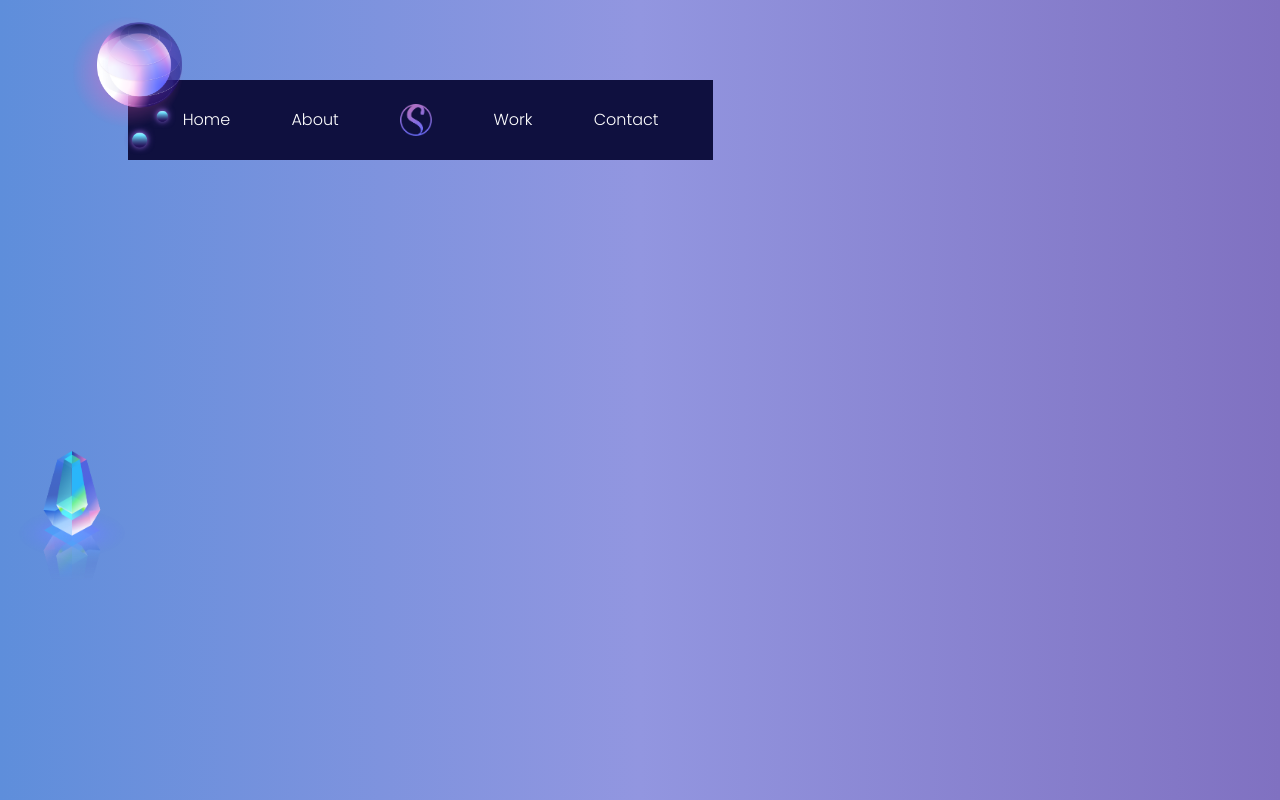
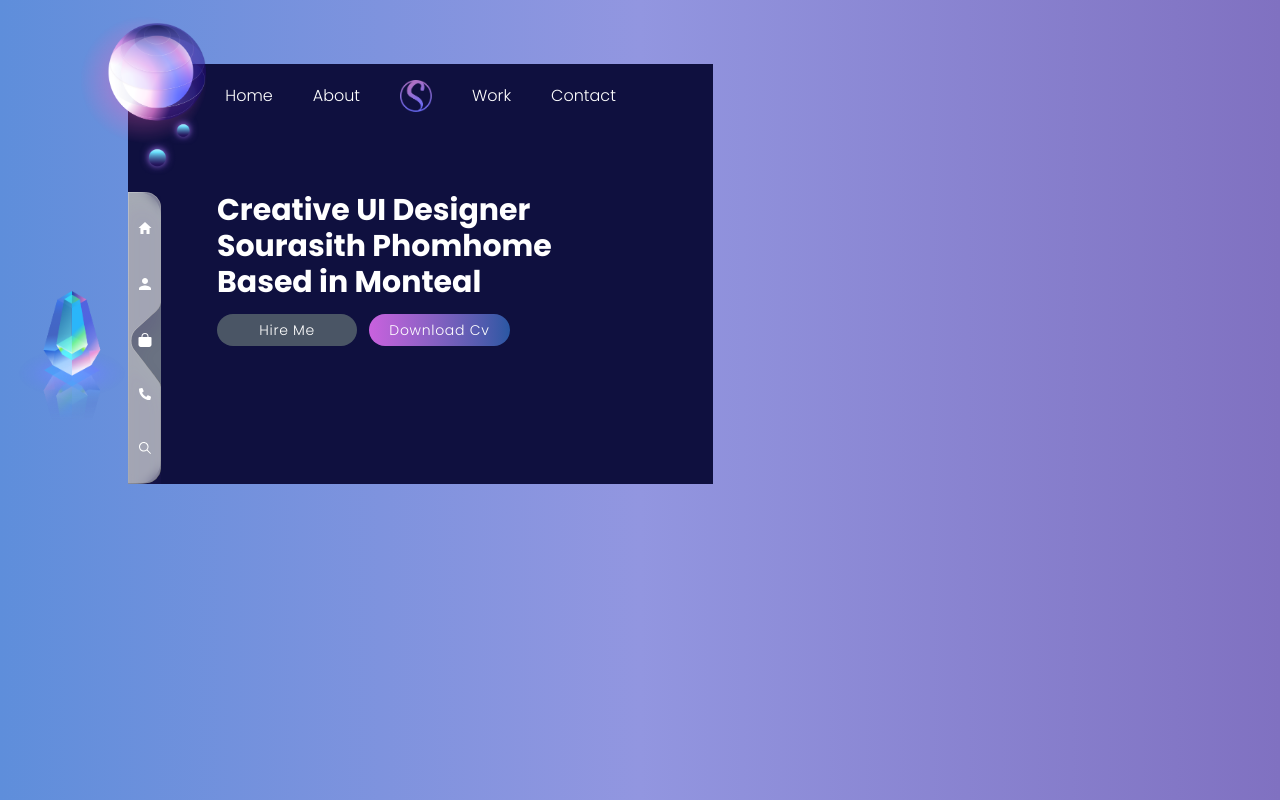
Before and after one commit to ZENA-MELAD/Task-Portfolio, a React (Vite) app: page / in a window 1280 px wide. Built offline with nearby package versions, Linux system fonts and the light colour scheme.

Commit message:
Create SideMenu and Home Section

```diff
--- a/package.json
+++ b/package.json
@@ -14,6 +14,7 @@
     "hamburger-react": "^2.5.2",
     "react": "^19.2.0",
     "react-dom": "^19.2.0",
+    "react-icons": "^5.5.0",
     "tailwindcss": "^4.1.18"
   },
   "devDependencies": {
--- a/src/App.jsx
+++ b/src/App.jsx
@@ -3,9 +3,9 @@ import Portfolio from "./pages/Portfolio/Portfolio";
 import Img from "../src/assets/images/Group 1166.png";
 function App() {
   return (
-    <div className="w-full h-screen py-10">
+    <div className="w-full h-screen py-6 relative">
       <Portfolio />
-      <div className=" w-20  relative  top-48 left-1 md:w-28 md:top-64 md:left-4 lg:top-72">
+      <div className=" w-20 absolute  top-48 left-1 md:w-28 md:top-64 md:left-4 lg:top-72">
         <img src={Img} />
       </div>
     </div>
@@ -13,3 +13,24 @@ function App() {
 }
 
 export default App;
+
+
+
+
+
+//  <svg width="0" height="0" className="absolute">
+//           <defs>
+//             <clipPath id="refinedCurve" clipPathUnits="objectBoundingBox">
+//               <path
+//                 d="M 0.5,0
+//                        H 0.8 C 0.9,0 1,0.05 1,0.1
+//                        V 0.4
+//                        C 0.8,0.42 0.8,0.58 1,0.6
+//                        V 0.9 C 1,0.95 0.9,1 0.8,1
+//                        H 0.2 C 0.1,1 0,0.95 0,0.9
+//                        V 0.1 C 0,0.05 0.1,0 0.2,0
+//                        Z"
+//               />
+//             </clipPath>
+//           </defs>
+//         </svg>
--- /dev/null
+++ b/src/Sections/Home/Home.jsx
@@ -0,0 +1,19 @@
+import React from "react";
+import ActionButton from "../../components/UI/ActionButton/ActionButton";
+
+const Home = () => {
+  return (
+    <div className="flex flex-col gap-y-3.5 w-3/5 mt-16">
+      <h1 className="font-bold text-3xl">Creative UI Designer Sourasith Phomhome Based in Monteal</h1>
+      <div className=" flex justify-center items-center gap-x-3 w-10/12">
+        <ActionButton label="hire me" color="bg-gray-600" />
+        <ActionButton
+          label="download cv"
+          color="bg-gradient-to-r from-[#C961DE] to-[#2957A3]"
+        />
+      </div>
+    </div>
+  );
+};
+
+export default Home;
--- a/src/components/FrameOne/FrameOne.jsx
+++ b/src/components/FrameOne/FrameOne.jsx
@@ -1,13 +1,19 @@
 import React from "react";
 import Navbar from "../UI/Navbar/Navbar";
 import Img from "../../assets/images/Group 1184 (1).png";
+import SideMenu from "../UI/SideMenu/SideMenu";
+import Home from "../../Sections/Home/Home";
 const FrameOne = () => {
   return (
     <div className="bg-primary relative mt-10 w-11/12 sm:w-full lg:w-2/3">
-          <div className="w-16 absolute z-20 -left-6 -top-8 md:w-28 md:-top-16 md:-left-16 lg:-left-14">
+          <div className="w-16 absolute z-20 -left-6 -top-8 md:w-28 md:-top-16 md:-left-16 lg:-top-12 lg:-left-12 lg:w-32">
         <img src={Img} alt="this is a one image" className="w-full" />
       </div>
      <Navbar />
+     <div className="flex gap-x-14 items-start ">
+       <SideMenu/>
+       <Home/>
+     </div>
 
     </div>
   );
--- /dev/null
+++ b/src/components/SvgComponent/SvgComponent.jsx
@@ -0,0 +1,79 @@
+import * as React from "react"
+const SvgComponent = (props) => (
+  <svg
+    xmlns="http://www.w3.org/2000/svg"
+    width={33}
+    height={292}
+    fill="none"
+    {...props}
+  >
+    <foreignObject width={66.535} height={333.142} x={-16.607} y={-8.375}>
+      <div
+        xmlns="http://www.w3.org/1999/xhtml"
+        style={{
+          backdropFilter: "blur(4.19px)",
+          clipPath: "url(#a)",
+          height: "100%",
+          width: "100%",
+        }}
+      />
+    </foreignObject>
+    <g data-figma-bg-blur-radius={8.375} filter="url(#b)">
+      <path
+        fill="#fff"
+        fillOpacity={0.4}
+        d="M0 0h6.89c9.252 0 13.878 0 17.411 1.8a16.518 16.518 0 0 1 7.219 7.22c1.8 3.533 1.8 8.158 1.8 17.41v76.231c0 4.6 0 6.9-.529 8.939-.871 3.362-.344 2.19-2.282 5.072-1.176 1.748-8.041 7.831-21.772 19.998-3.207 2.841-5.405 6.721-5.405 12.021 0 3.784 1.12 6.727 2.928 9.014 16.355 20.69 24.532 31.036 25.282 32.52 1.674 3.308.708.529 1.447 4.162.331 1.63.331-.94.331.088v70.647c0 9.252 0 13.877-1.8 17.411a16.513 16.513 0 0 1-7.219 7.218c-3.533 1.801-8.159 1.801-17.41 1.801H0V0Z"
+      />
+      <path
+        stroke="url(#c)"
+        strokeWidth={0.554}
+        d="M6.89.276c4.63 0 8.087.001 10.828.225 2.737.224 4.737.669 6.458 1.546a16.242 16.242 0 0 1 7.098 7.098c.877 1.72 1.322 3.72 1.545 6.457.224 2.741.224 6.197.224 10.828v76.231c0 4.615-.002 6.872-.52 8.869-.217.839-.35 1.409-.452 1.808-.102.406-.174.644-.273.864-.1.22-.23.432-.466.778-.232.341-.57.819-1.053 1.538-.276.41-.905 1.099-1.931 2.108-1.02 1.002-2.415 2.304-4.203 3.934-3.578 3.258-8.726 7.819-15.592 13.903-3.258 2.887-5.497 6.84-5.497 12.228 0 3.843 1.139 6.848 2.987 9.186 8.177 10.345 14.31 18.104 18.491 23.461a452.653 452.653 0 0 1 4.82 6.256c.563.75 1.006 1.353 1.33 1.815.329.467.527.776.611.941.42.831.677 1.284.838 1.552l.17.28c.038.061.047.08.052.093.004.014.01.035.018.105.008.064.02.175.04.325.04.31.12.824.305 1.737.042.207.081.361.12.468a.726.726 0 0 0 .074.155.37.37 0 0 0 .074.084.389.389 0 0 0 .057.035v69.938c0 4.63 0 8.087-.224 10.827-.223 2.738-.669 4.737-1.546 6.458a16.242 16.242 0 0 1-7.097 7.098c-1.721.877-3.721 1.322-6.458 1.546-2.74.224-6.197.224-10.827.224H.276V.276h6.615Z"
+        style={{
+          mixBlendMode: "overlay",
+        }}
+      />
+    </g>
+    <defs>
+      <linearGradient
+        id="c"
+        x1={0}
+        x2={65.781}
+        y1={0}
+        y2={7.518}
+        gradientUnits="userSpaceOnUse"
+      >
+        <stop stopColor="#fff" stopOpacity={0.6} />
+        <stop offset={1} />
+      </linearGradient>
+      <clipPath id="a" transform="translate(16.607 8.375)">
+        <path d="M0 0h6.89c9.252 0 13.878 0 17.411 1.8a16.518 16.518 0 0 1 7.219 7.22c1.8 3.533 1.8 8.158 1.8 17.41v76.231c0 4.6 0 6.9-.529 8.939-.871 3.362-.344 2.19-2.282 5.072-1.176 1.748-8.041 7.831-21.772 19.998-3.207 2.841-5.405 6.721-5.405 12.021 0 3.784 1.12 6.727 2.928 9.014 16.355 20.69 24.532 31.036 25.282 32.52 1.674 3.308.708.529 1.447 4.162.331 1.63.331-.94.331.088v70.647c0 9.252 0 13.877-1.8 17.411a16.513 16.513 0 0 1-7.219 7.218c-3.533 1.801-8.159 1.801-17.41 1.801H0V0Z" />
+      </clipPath>
+      <filter
+        id="b"
+        width={66.535}
+        height={333.142}
+        x={-16.607}
+        y={-8.375}
+        colorInterpolationFilters="sRGB"
+        filterUnits="userSpaceOnUse"
+      >
+        <feFlood floodOpacity={0} result="BackgroundImageFix" />
+        <feColorMatrix
+          in="SourceAlpha"
+          result="hardAlpha"
+          values="0 0 0 0 0 0 0 0 0 0 0 0 0 0 0 0 0 0 127 0"
+        />
+        <feOffset dy={16.608} />
+        <feGaussianBlur stdDeviation={8.304} />
+        <feColorMatrix values="0 0 0 0 0.269263 0 0 0 0 0.166562 0 0 0 0 0.4875 0 0 0 0.15 0" />
+        <feBlend in2="BackgroundImageFix" result="effect1_dropShadow_1_367" />
+        <feBlend
+          in="SourceGraphic"
+          in2="effect1_dropShadow_1_367"
+          result="shape"
+        />
+      </filter>
+    </defs>
+  </svg>
+)
+export default SvgComponent
--- /dev/null
+++ b/src/components/UI/ActionButton/ActionButton.jsx
@@ -0,0 +1,11 @@
+import React from 'react'
+
+const ActionButton = (props) => {
+  return (
+    <button className={`${props.color} rounded-3xl capitalize font-light text-sm tracking-wider w-1/2 py-1.5 text-center`}>
+        {props.label}
+    </button>
+  )
+}
+
+export default ActionButton
--- a/src/components/UI/Navbar/Navbar.jsx
+++ b/src/components/UI/Navbar/Navbar.jsx
@@ -4,7 +4,7 @@ import { Sling as Hamburger } from "hamburger-react";
 const Navbar = () => {
   const [isOpen, setIsOpen] = useState(false);
   return (
-    <nav className="py-1 md:p-6 lg:py-6">
+    <nav className="py-1 md:p-6 lg:py-4">
       <div className="flex items-center justify-around md:hidden">
         <div className="w-6">
           <img src={Logo} alt="Company logo" />
@@ -21,7 +21,7 @@ const Navbar = () => {
       </div>
       <ul
         className={`flex flex-col justify-center items-center gap-y-2 capitalize font-light
-        md:flex-row md:justify-around md:gap-y-0 transition-all duration-700 ease-in-out text-sm
+        md:flex-row md:justify-center md:gap-x-10 md:gap-y-0 transition-all duration-700 ease-in-out text-sm
          overflow-hidden md:max-h-96 md:opacity-100 md:pointer-events-auto md:text-base
          ${isOpen?" max-h-96 opacity-100 pointer-events-auto":"max-h-0 opacity-0 pointer-events-none"} `}
       >
--- /dev/null
+++ b/src/components/UI/SideMenu/SideMenu.jsx
@@ -0,0 +1,33 @@
+import React from "react";
+import { IoMdHome } from "react-icons/io";
+import { IoMdPerson } from "react-icons/io";
+import { FaPhoneAlt } from "react-icons/fa";
+import { IoIosSearch } from "react-icons/io";
+import { IoBag } from "react-icons/io5";
+import SvgComponent from "../../SvgComponent/SvgComponent";
+const SideMenu = () => {
+  return (
+    <div className="bg-gray-500 relative left-0 rounded-tr-3xl  rounded-br-3xl w-fit mt-16">
+      <SvgComponent />
+      <div className=" absolute top-0  z-10 flex flex-col justify-center items-center gap-y-10  w-full h-full">
+        <a href="#">
+          <IoMdHome />
+        </a>
+        <a href="#">
+          <IoMdPerson />
+        </a>
+        <a href="#">
+          <IoBag />
+        </a>
+        <a href="#">
+          <FaPhoneAlt  size={12}/>
+        </a>
+        <a href="#">
+          <IoIosSearch />
+        </a>
+      </div>
+    </div>
+  );
+};
+
+export default SideMenu;
```
Also changed, not shown: src/assets/images/Group 1190.png (deleted), 1 other file (tests, documents, lock files or other folders).
